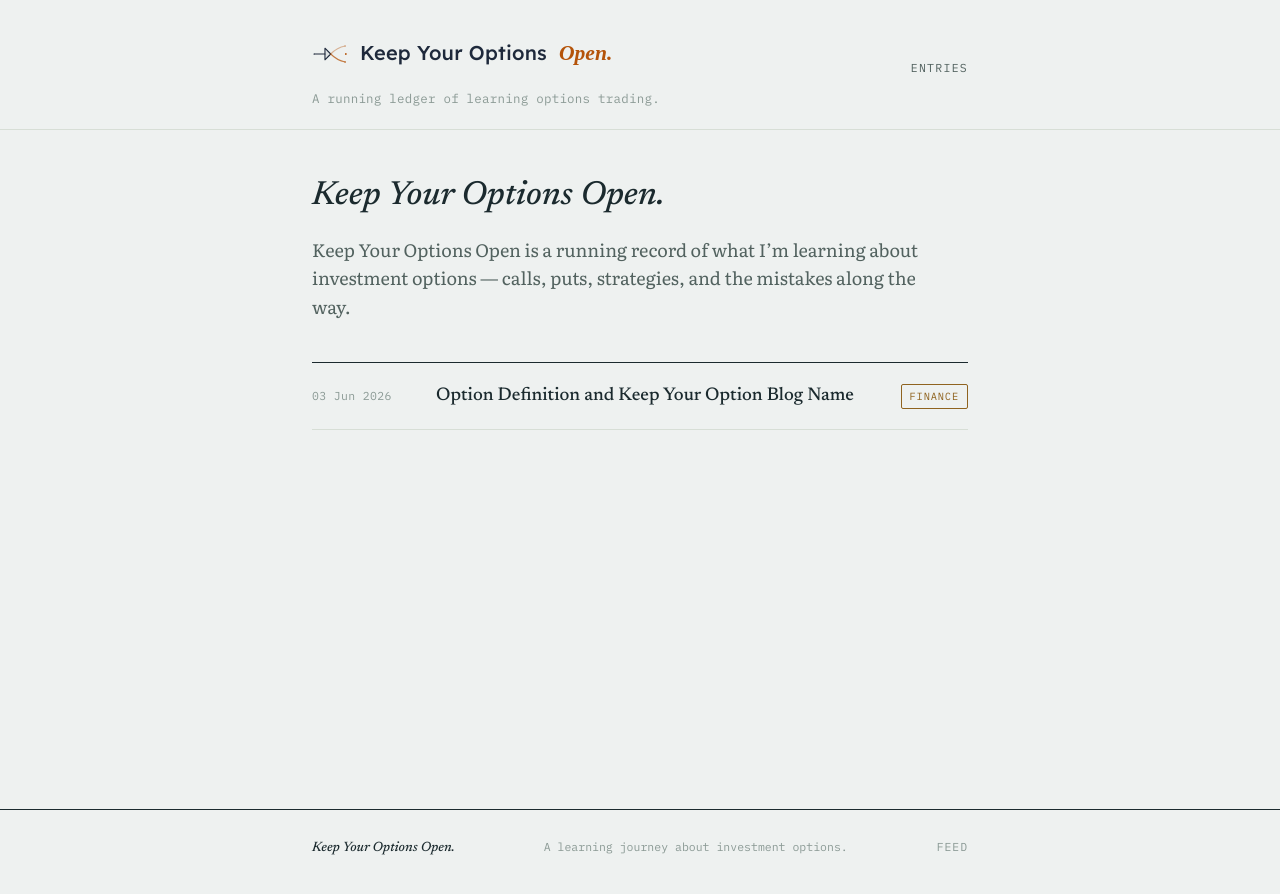
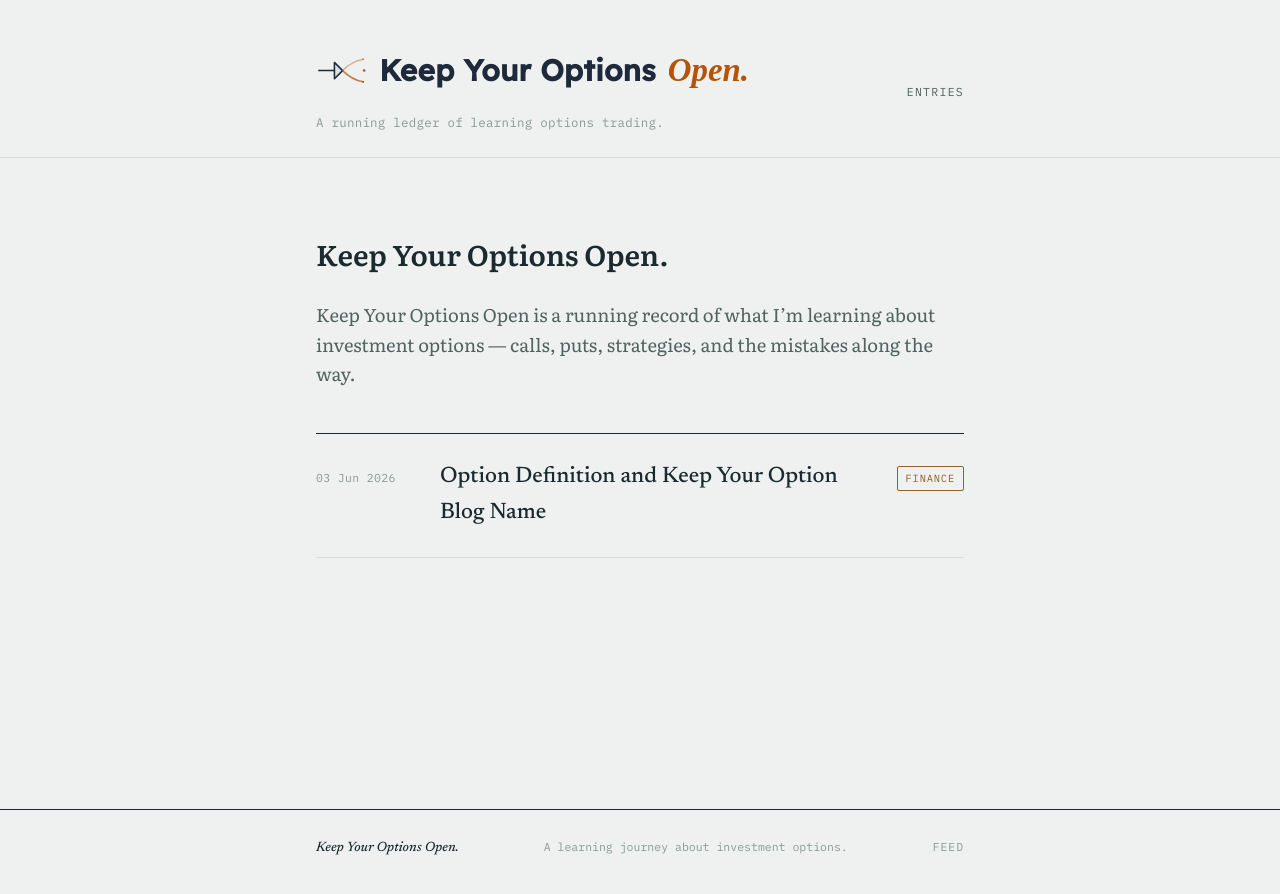
Before and after one commit to Keepyouroptions/keepyouroptions.com, a Jekyll site: the page built from index.md, in a window 1280 px wide. Shown: the top 894 px of the page. Built offline with Jekyll 4.4.1, drawn with Linux system fonts in a browser that asks for light colours; some web fonts are replaced.

Commit message:
Add files via upload

```diff
--- a/assets/main.scss
+++ b/assets/main.scss
@@ -47,7 +47,7 @@ body {
   color: var(--ink);
   background: var(--paper);
   font-family: var(--font-body);
-  font-size: 18px;
+  font-size: clamp(17px, 0.95rem + 0.3vw, 19px);
   line-height: 1.6;
   -webkit-font-smoothing: antialiased;
 }
@@ -69,9 +69,9 @@ img { max-width: 100%; }
 /* ---------- layout shell ---------- */
 
 .wrap {
-  max-width: 44rem;
+  max-width: 46rem;
   margin: 0 auto;
-  padding: 0 1.5rem;
+  padding: 0 clamp(1.25rem, 4vw, 2.75rem);
   width: 100%;
 }
 
@@ -84,7 +84,7 @@ main.wrap {
 .masthead {
   flex: none;
   border-bottom: 1px solid var(--paper-line);
-  padding: 2.25rem 0 1.25rem;
+  padding: clamp(1.75rem, 1.2rem + 2vw, 3rem) 0 clamp(1rem, 0.75rem + 1vw, 1.5rem);
 }
 
 .masthead__row {
@@ -105,8 +105,8 @@ main.wrap {
 
 .brand-mark {
   flex: none;
-  width: 2.25rem;
-  height: 2.25rem;
+  width: clamp(2.5rem, 2rem + 1.5vw, 3.25rem);
+  height: clamp(2.5rem, 2rem + 1.5vw, 3.25rem);
   overflow: visible;
 }
 
@@ -119,8 +119,8 @@ main.wrap {
 
 .masthead__title-base {
   font-family: "Lexend", sans-serif;
-  font-weight: 500;
-  font-size: 1.25rem;
+  font-weight: 600;
+  font-size: clamp(1.4rem, 1.15rem + 1vw, 1.85rem);
   color: #1e293b;
   letter-spacing: 0.01em;
 }
@@ -129,7 +129,7 @@ main.wrap {
   font-family: "Playfair Display", serif;
   font-style: italic;
   font-weight: 600;
-  font-size: 1.35rem;
+  font-size: clamp(1.5rem, 1.2rem + 1.2vw, 2.05rem);
   color: #b45309;
 }
 
@@ -162,19 +162,13 @@ main.wrap {
 /* ---------- home / ledger index ---------- */
 
 .intro {
-  padding: 2.5rem 0 1.5rem;
+  padding: clamp(2rem, 1.5rem + 2vw, 3.5rem) 0 clamp(1.25rem, 1rem + 1vw, 2rem);
   max-width: var(--measure);
-}
-.intro h1 {
-  font-family: var(--font-display);
-  font-style: italic;
-  font-weight: 500;
-  font-size: 2.1rem;
-  margin: 0 0 0.75rem;
 }
 .intro p {
   color: var(--ink-soft);
   margin: 0;
+  font-size: clamp(1rem, 0.92rem + 0.3vw, 1.15rem);
 }
 
 .ledger {
@@ -187,7 +181,7 @@ main.wrap {
   grid-template-columns: 6.5rem 1fr auto;
   gap: 1.25rem;
   align-items: baseline;
-  padding: 1.15rem 0;
+  padding: clamp(1.15rem, 0.95rem + 0.8vw, 1.6rem) 0;
   border-bottom: 1px solid var(--paper-line);
   text-decoration: none;
   color: inherit;
@@ -204,7 +198,7 @@ main.wrap {
 
 .ledger__title {
   font-family: var(--font-display);
-  font-size: 1.15rem;
+  font-size: clamp(1.15rem, 1.02rem + 0.5vw, 1.4rem);
   font-weight: 500;
   color: var(--ink);
   transition: color 120ms ease;
@@ -230,12 +224,19 @@ main.wrap {
     gap: 0.35rem;
   }
   .ledger__date { order: -1; }
+
+  .masthead__row {
+    gap: 0.75rem;
+  }
+  .masthead__nav {
+    gap: 1rem;
+  }
 }
 
 /* ---------- post page ---------- */
 
 .post-header {
-  padding: 2.75rem 0 1.5rem;
+  padding: clamp(2rem, 1.5rem + 2vw, 3.5rem) 0 clamp(1.25rem, 1rem + 1vw, 2rem);
   max-width: var(--measure);
 }
 .post-meta {
@@ -254,7 +255,7 @@ main.wrap {
   font-family: var(--font-display);
   font-style: italic;
   font-weight: 500;
-  font-size: 2.35rem;
+  font-size: clamp(2rem, 1.6rem + 1.8vw, 2.9rem);
   line-height: 1.15;
   margin: 0;
 }
```
